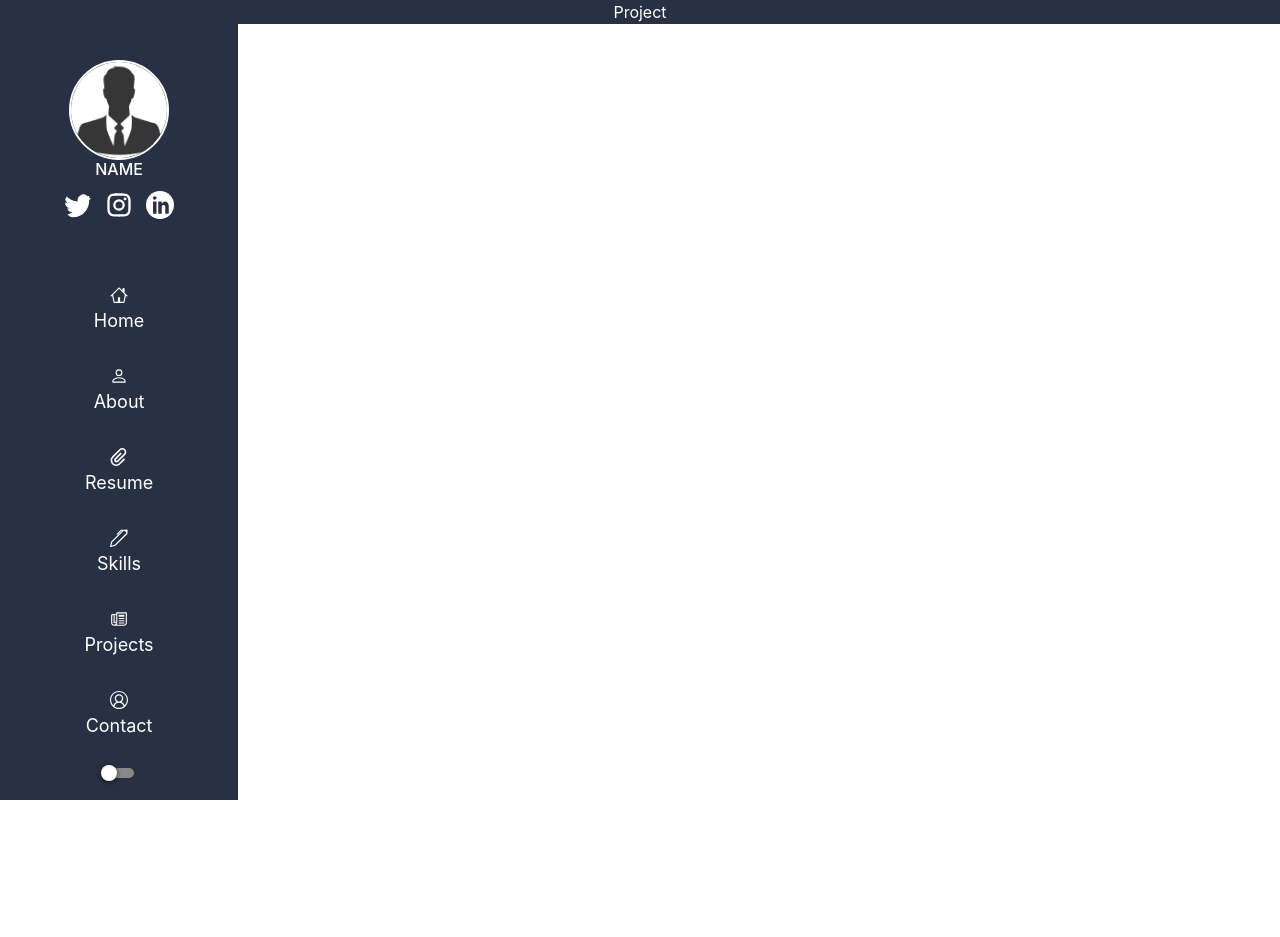
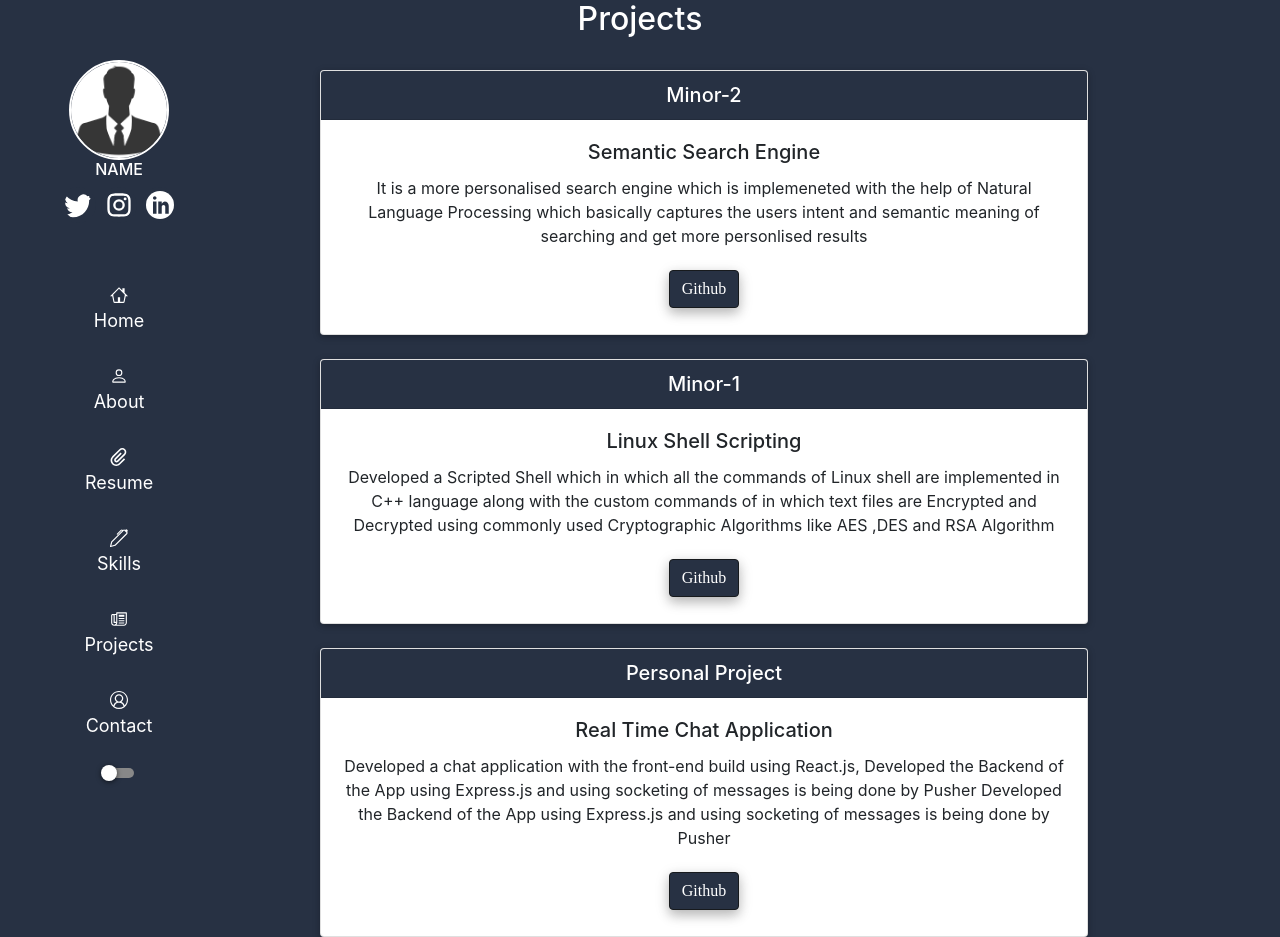
Before and after one commit to abhishekgupta07/Portfolio_Website, a React (Create React App) app: page /my-projects in a window 1280 px wide. Before the commit the page ends 800 px from the top, so only its background shows below. Built offline with nearby package versions, Linux system fonts and the light colour scheme.

Commit message:
changed the theme of resume and project section

```diff
--- a/src/components/Projects/Project.jsx
+++ b/src/components/Projects/Project.jsx
@@ -1,10 +1,49 @@
 import React, { Component } from "react";
 import "../Projects/ProjectsStyleSheets.scss"
+import { Card, CardGroup, Button } from "react-bootstrap";
+let cardvalues = [
+  {
+    project_title: 'Minor-2',
+    project_name: 'Semantic Search Engine',
+    project_info: 'It is a more personalised search engine which is implemeneted with the help of Natural Language Processing which basically captures the users intent and semantic meaning of searching and get more personlised results'
+  },
+  {
+    project_title: 'Minor-1',
+    project_name: 'Linux Shell Scripting',
+    project_info: 'Developed a Scripted Shell which in which all the commands of Linux shell are implemented in C++ language along with the custom commands of in which text files are Encrypted and Decrypted using commonly used Cryptographic Algorithms like AES ,DES and RSA Algorithm'
+
+  },
+  {
+    project_title: 'Personal Project',
+    project_name: 'Real Time Chat Application',
+    project_info: 'Developed a chat application with the front-end build using React.js, Developed the Backend of the App using Express.js and using socketing of messages is being done by Pusher Developed the Backend of the App using Express.js and using socketing of messages is being done by Pusher'
+  }
+];
 export class Project extends Component {
   render() {
     return (
-    <div className="ProjectsBackground">
-     <p className="ProjectsPara"> Project</p>
+      <div className="ProjectsBackground">
+        <div>
+          <h2 className="ProjectsPara"> Projects</h2>
+        </div>
+          {
+            cardvalues.map((card) => {
+              return (
+                <div className="ProjectCards">
+                  <br/>
+                <Card>
+                  <Card.Header className="cardheader"as="h5">{card.project_title}</Card.Header>
+                  <Card.Body>
+                    <Card.Title>{card.project_name}</Card.Title>
+                    <p>{card.project_info}</p>
+                    <Button id="ButtonBackgroundColor" variant="dark" active>Github</Button>
+                  </Card.Body>
+                </Card>
+                 </div>
+              );
+            })
+          }
+
       </div>
     );
   }
--- a/src/components/Projects/ProjectsStyleSheets.scss
+++ b/src/components/Projects/ProjectsStyleSheets.scss
@@ -1,7 +1,34 @@
 @import "../MainProject.scss";
-.ProjectsBackground{
+
+.ProjectsBackground {
+    height: 100%;
     background-color: $bgcolor;
 }
-.ProjectsPara{
+
+.ProjectsPara {
+    color: $textcolor;
+}
+
+.ProjectCards {
+    width: 60%;
+    margin-left: 20em;
+}
+
+#cardsButtonProjects {
+    background-color: $bgcolor;
+}
+
+#ButtonBackgroundColor {
+    font-family:cursive;
+    text-transform: none;	/* No capitalization, the text renders as it is (default) */
+    text-transform: capitalize;	/* Transforms the first character of each word to uppercase */
+    text-transform: uppercase;	/* Transforms all characters to uppercase */
+    text-transform: lowercase;	/* Transforms all characters to lowercase */
+    text-transform: initial;	/* Sets this property to its default value */
+    text-transform: inherit;	/* Inherits this property from its parent element */
+    background-color: $bgcolor  !important;
+}
+.cardheader{
+    background-color: $bgcolor !important;
     color:$textcolor;
 }
--- a/src/components/Resume/Resume.jsx
+++ b/src/components/Resume/Resume.jsx
@@ -2,7 +2,7 @@ import React, { Component } from "react";
 import { BiCloudDownload } from "react-icons/bi";
 import "./ResumeStylesSheet.scss";
 import Table from 'react-bootstrap/Table'
-
+let downloadicon=require("../Images/download.gif")
 class Resume extends Component {
   render() {
     return (
@@ -15,60 +15,56 @@ class Resume extends Component {
         {/* <div> */}
         <Table striped size="sm">
           <thead>
-            {/* <tr>
-      <th>First Name</th>
-      <th >Last Name</th>
-    </tr> */}
+            <tr>
+              <th>Attributes</th>
+              <th >Details</th>
+            </tr>
           </thead>
           <tbody>
             <tr>
-              <td>1</td>
               <td>Name</td>
               <td>Utkarsh Singh</td>
             </tr>
             <tr>
-              <td>2</td>
               <td>Age</td>
               <td>21</td>
             </tr>
             <tr>
-              <td>3</td>
               <td>College</td>
               <td>University of Petroleum and Energy Studies</td>
             </tr>
             <tr>
-              <td>2</td>
-              <td>Age</td>
-              <td>21</td>
+              <td>CGPA</td>
+              <td>8.2</td>
             </tr>
             <tr>
-              <td>2</td>
-              <td>Age</td>
-              <td>21</td>
+              <td>12th Percentage</td>
+              <td>88%</td>
             </tr>
             <tr>
-              <td>2</td>
-              <td>Age</td>
-              <td>21</td>
+              <td>Phone Number</td>
+              <td>9140964984</td>
             </tr>
             <tr>
-              <td>2</td>
-              <td>Age</td>
-              <td>21</td>
+              <td>Email</td>
+              <td>Utkarshsinghclash@gmail.com</td>
             </tr>
             <tr>
-              <td>2</td>
-              <td>Age</td>
-              <td>21</td>
+              <td>Graduating Year</td>
+              <td>2019-2023</td>
             </tr>
 
           </tbody>
         </Table>
         {/* </div> */}
-
+        <h1 className="HeadingResumeDownload">You can download my Resume</h1>
         <div>
-          <a href="/AbhishekResume.pdf" download>
+          {/* <a href="/AbhishekResume.pdf" download>
             <BiCloudDownload className=" DownloadIcon" />
+          </a> */}
+          <br></br>
+          <a href="https://drive.google.com/file/d/1hrczE7AN1nkpG2PosQ9Le546ZWZrsmdZ/view?usp=sharing" target="_blank">
+          <img className="DownloadImg"src={downloadicon} alt="donwload-icon" />
           </a>
         </div>
       </div>
--- a/src/components/Resume/ResumeStylesSheet.scss
+++ b/src/components/Resume/ResumeStylesSheet.scss
@@ -17,6 +17,7 @@
 }
 
 .ResumeBackground {
+    height: 100vh;
     background-color: $bgcolor;
 }
 
@@ -37,3 +38,15 @@ td {
     width: 370px;
     color: $textcolor;
 }
+
+.HeadingResumeDownload {
+    margin-left: 100px;
+    color: $textcolor;
+}
+
+.DownloadImg {
+    margin-left: 10px;
+    border-radius: 50%;
+    border: 1px solid white;
+    width: 8%;
+}
--- a/src/components/UIproject.jsx
+++ b/src/components/UIproject.jsx
@@ -6,25 +6,6 @@ import { Link } from "react-scroll";
 import Switch from "react-switch";
 import "./styledButton.scss"
 class UIproject extends Component {
-  constructor() {
-    super();
-    this.state = { checked: false };
-    this.ToggleChange = this.ToggleChange.bind(this);
-  }
-  componentDidMount() {
-    document.documentElement.style.setProperty('--boolresult', "#273143");
-  }
-  ToggleChange(checked) {
-    this.setState({ checked });
-    if (this.state.checked === true) {
-      console.log(this.state.checked);
-      document.documentElement.style.setProperty('--boolresult', "#273143");
-    }
-    else if (this.state.checked === false) {
-      console.log(this.state.checked);
-      document.documentElement.style.setProperty('--boolresult', "black");
-    }
-  }
   render() {
     return (
       <div>
```
Also changed, not shown: src/components/Images/download.gif (added).
